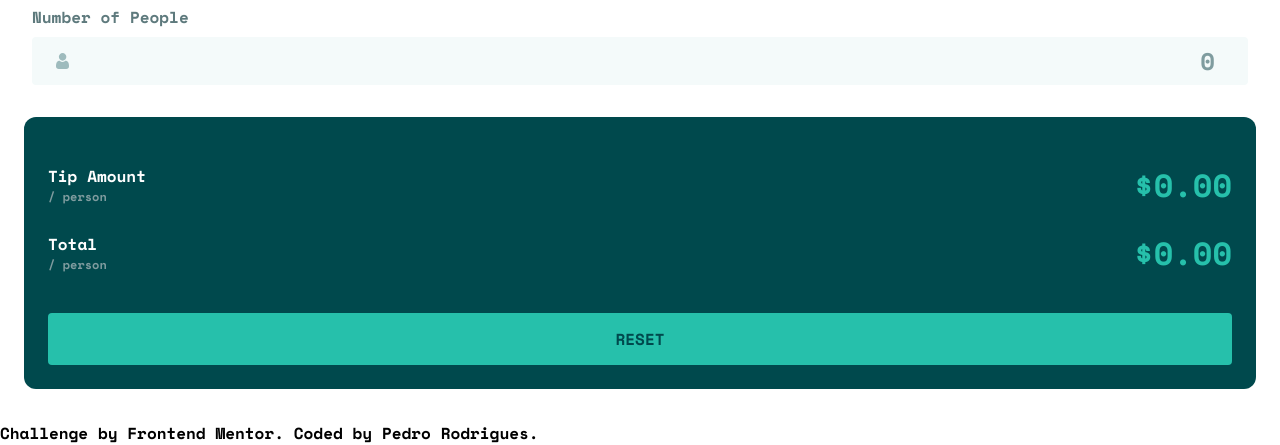
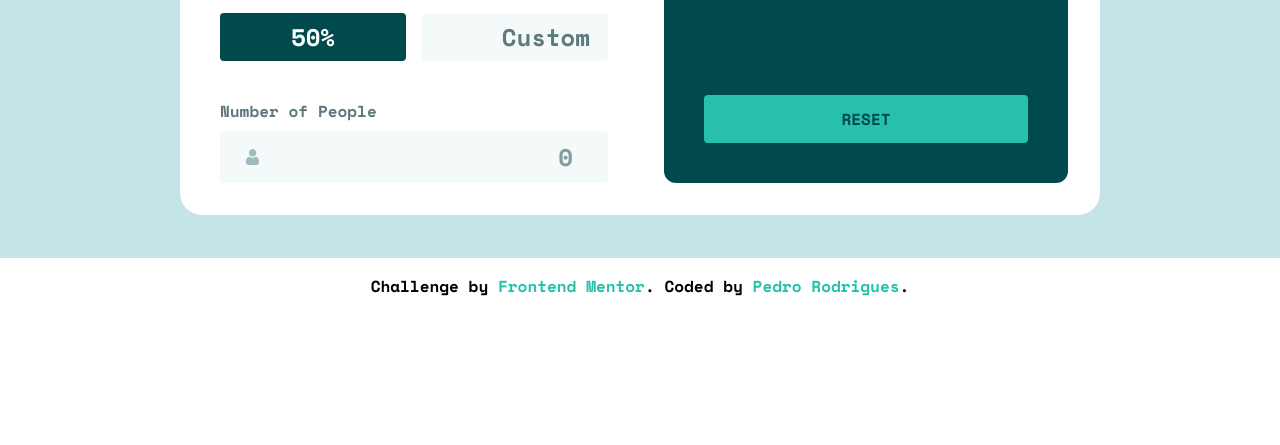
Before and after one commit to pejamp/tip-calculator, a plain HTML site: page index.html in a window 1280 px wide. Shown: the part 542-987 px from the top of the page. After the commit the page ends 856 px from the top, so only its background shows below. Drawn offline with nearby package versions, Linux system fonts and the light colour scheme.

Commit message:
feat: add responsive layout

```diff
--- a/index.html
+++ b/index.html
@@ -27,6 +27,8 @@
   <link rel="stylesheet" href="/styles/form/form-input.css">
   <link rel="stylesheet" href="/styles/form/form-select.css">
   <link rel="stylesheet" href="/styles/form/form-option.css">
+  <link rel="stylesheet" href="/styles/form/form-error.css">
+  <link rel="stylesheet" href="/styles/footer.css">
 </head>
 <body>
   <main class="main">
@@ -88,6 +90,7 @@
         </label>
       </form>
       <div class="result">
+        <div>
           <div class="result__content">
             <p class="result__text">
               Tip Amount
@@ -102,14 +105,15 @@
             </p>
             <span class="result__amount">$0.00</span>
           </div>
-        <button class="reset-btn">Reset</button>
+        </div>
+        <button class="reset-btn" type="button">Reset</button>
       </div>
     </div>
   </main>
 
-  <footer class="attribution">
+  <footer class="footer__attribution">
     Challenge by <a href="https://www.frontendmentor.io?ref=challenge" target="_blank">Frontend Mentor</a>.
-    Coded by <a href="#" target="_blank">Pedro Rodrigues</a>.
+    Coded by <a href="https://github.com/pejamp/tip-calculator" target="_blank">Pedro Rodrigues</a>.
   </footer>
 </body>
 </html>
--- a/styles/container.css
+++ b/styles/container.css
@@ -6,3 +6,13 @@
   display: grid;
   gap: 32px;
 }
+
+@media screen and (min-width: 1200px) {
+  .container {
+    max-width: 920px;
+    padding: 32px;
+    grid-template-columns: 1fr 1fr;
+    border-radius: 22px;
+    gap: 48px;
+  }
+}
--- /dev/null
+++ b/styles/footer.css
@@ -0,0 +1,8 @@
+.footer__attribution {
+  padding: 16px;
+  text-align: center;
+}
+
+.footer__attribution a {
+  color: var(--primary-strong-cyan);
+}
--- /dev/null
+++ b/styles/form/form-error.css
@@ -0,0 +1,15 @@
+.form__error {
+  position: relative;
+}
+
+.form__error .form__input {
+  border-color: var(--neutral-orange-red);
+}
+
+.form__error span {
+  color: var(--neutral-orange-red);
+  text-align: end;
+  position: absolute;
+  top: 0;
+  right: 0;
+}
--- a/styles/form/form-input.css
+++ b/styles/form/form-input.css
@@ -2,7 +2,13 @@
   background-color: var(--neutral-very-light-grayish-cyan);
   padding: 6px 18px;
   border-radius: 4px;
+  border: 2px solid var(--neutral-very-light-grayish-cyan);
   position: relative;
+  transition: all 200ms ease-in;
+}
+
+.form__input:hover {
+  border-color: var(--primary-strong-cyan);
 }
 
 .form__input input {
--- a/styles/form/form-option.css
+++ b/styles/form/form-option.css
@@ -3,6 +3,23 @@
   padding: 6px 18px;
   border-radius: 4px;
   position: relative;
+  transition: all 200ms ease-in;
+}
+
+.form__option:has(input:checked) {
+  background-color: var(--primary-strong-cyan);
+}
+
+.form__option:has(input:checked) label {
+  color: var(--neutral-very-dark-cyan);
+}
+
+.form__option:hover {
+  background-color: hsl(173, 61%, 77%);
+}
+
+.form__option:hover label {
+  color: var(--neutral-very-dark-cyan);
 }
 
 .form__option label {
@@ -19,6 +36,7 @@
   height: 100%;
   width: 100%;
   cursor: pointer;
+  appearance: none;
 }
 
 .form__option--custom {
--- a/styles/main.css
+++ b/styles/main.css
@@ -6,3 +6,11 @@
   padding-top: 48px;
   background: var(--neutral-light-grayish-cyan);
 }
+
+@media screen and (min-width: 1200px) {
+  .main {
+    height: 100vh;
+    justify-content: center;
+    gap: 88px;
+  }
+}
--- a/styles/reset-btn.css
+++ b/styles/reset-btn.css
@@ -4,9 +4,25 @@
   background-color: var(--primary-strong-cyan);
   color: var(--neutral-very-dark-cyan);
   border-radius: 4px;
-  padding: 14px;
+  padding: 12px;
   font-size: 16px;
   font-family: var(--font-family);
   text-transform: uppercase;
   margin-top: 36px;
+  transition: all 200ms ease-in;
 }
+
+.reset-btn:disabled {
+  opacity: 0.3;
+  cursor: not-allowed;
+}
+
+.reset-btn:hover {
+  background-color: hsl(173, 61%, 77%);
+}
+
+@media screen and (min-width: 1200px) {
+  .reset-btn {
+    margin: 0;
+  }
+}
--- a/styles/result/result-amount.css
+++ b/styles/result/result-amount.css
@@ -2,3 +2,9 @@
   font-size: 32px;
   color: var(--primary-strong-cyan);
 }
+
+@media screen and (min-width: 1200px) {
+  .result__amount {
+    font-size: 44px;
+  }
+}
--- a/styles/result/result.css
+++ b/styles/result/result.css
@@ -2,4 +2,14 @@
   padding: 24px;
   background-color: var(--neutral-very-dark-cyan);
   border-radius: 12px;
+
 }
+
+@media screen and (min-width: 1200px) {
+  .result {
+    padding: 40px;
+    display: flex;
+    flex-direction: column;
+    justify-content: space-between;
+  }
+}
--- a/styles/style-guide.css
+++ b/styles/style-guide.css
@@ -10,6 +10,7 @@
   --neutral-light-grayish-cyan: hsl(185, 41%, 84%);
   --neutral-very-light-grayish-cyan: hsl(189, 41%, 97%);
   --neutral-white: hsl(0, 0%, 100%);
+  --neutral-orange-red: hsl(22, 67%, 45%);
 
   --font-size-input: 24px;
   --font-family: 'Space Mono', monospace, sans-serif;
```
Lines whose indentation alone changed are shown as unchanged.
